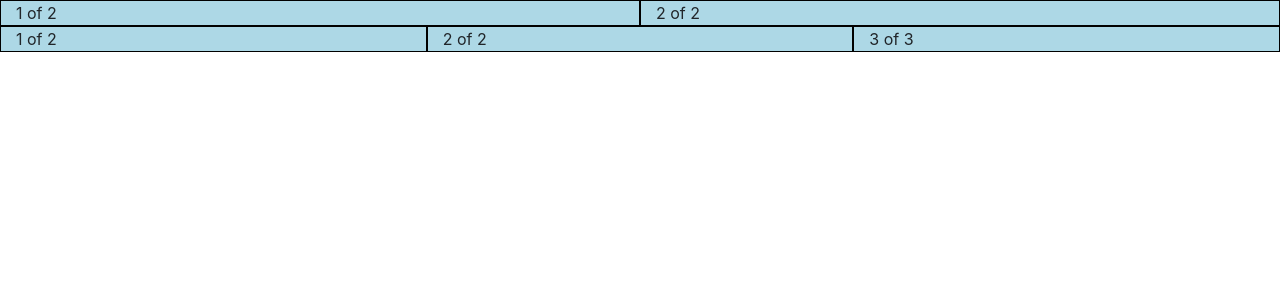
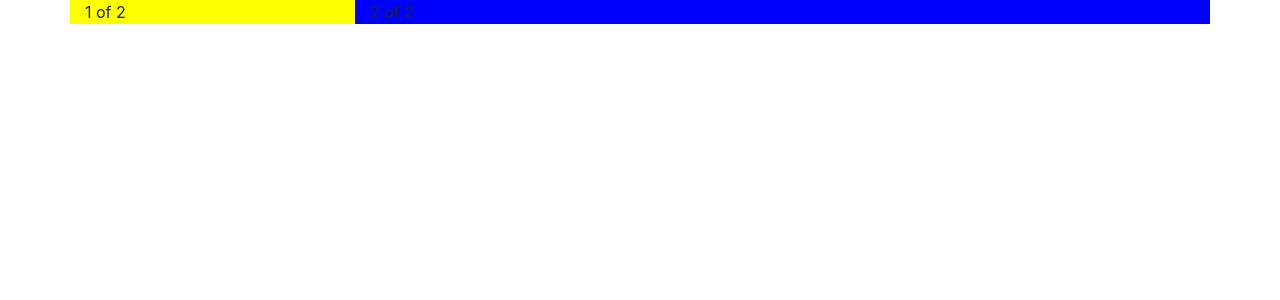
Before and after one commit to Felixmp7/React-Bootstrap, a React (Create React App) app: page / in a window 1280 px wide. Shown: the top 300 px of the page. Built offline with nearby package versions, Linux system fonts and the light colour scheme.

Commit message:
Probando el cambio de tamaño de columnas

```diff
--- a/src/App.js
+++ b/src/App.js
@@ -7,16 +7,11 @@ function App() {
   return (
     <Container
       style={{ background: 'lightblue'}}
-      fluid={true}
+      // fluid
       >
         <Row>
-          <Col style={{border: '1px solid black'}}>1 of 2</Col>
-          <Col style={{border: '1px solid black'}}>2 of 2</Col>
-        </Row>
-        <Row>
-          <Col style={{border: '1px solid black'}}>1 of 2</Col>
-          <Col style={{border: '1px solid black'}}>2 of 2</Col>
-          <Col style={{border: '1px solid black'}}>3 of 3</Col>
+          <Col lg={3} style={{background: 'yellow'}}>1 of 2</Col>
+          <Col lg={9} style={{background: 'blue'}}>2 of 2</Col>
         </Row>
     </Container>
   );
```
